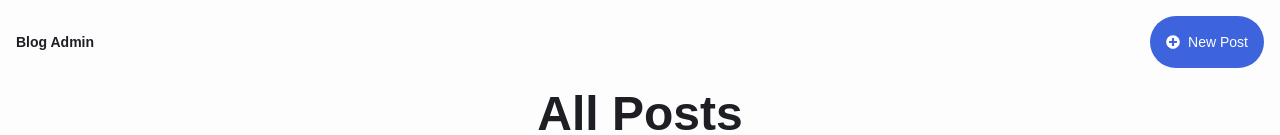
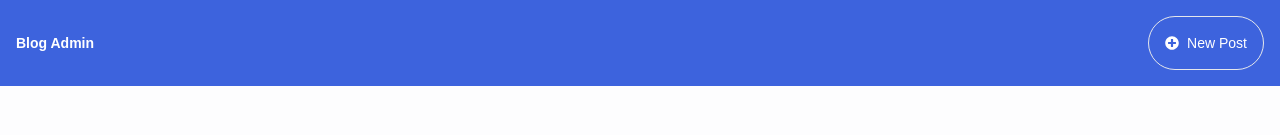
Before and after one commit to ranto-dev/yitro-consulting-npm, a React (Vite) app: page /admin/dashboard in a window 1280 px wide. Shown: the top 135 px of the page. Built offline with nearby package versions, Linux system fonts and the light colour scheme.

Commit message:
bg color to navbar, dashboard section

```diff
--- a/src/pages/admin/Dashboard.tsx
+++ b/src/pages/admin/Dashboard.tsx
@@ -4,19 +4,22 @@ import Content from "../../components/blog/Content";
 export default function Dashboard() {
   return (
     <div className="w-full">
-      <div className="flex justify-between items-center p-4 sticky top-0 shadow-[2rem] " style={{ borderBottom: "1rem" }}>
+      <div
+        className="flex justify-between items-center bg-primary p-4 sticky top-0 shadow-[2rem]"
+        style={{ borderBottom: "1rem" }}
+      >
         <div>
-          <h1 className="text-sm">Blog Admin</h1>
+          <h1 className="text-sm text-white">Blog Admin</h1>
         </div>
         <div>
-          <button className="flex justify-center items-center gap-2 bg-primary overflow-hidden rounded-full p-4 text-white text-sm">
+          <button className="flex justify-center items-center gap-2 border border-white rounded-full p-4 text-white text-sm">
             <FaPlusCircle />
             New Post
           </button>
         </div>
       </div>
       <div>
-        <div className="text-center">
+        <div className="text-center my-10">
           <h1>All Posts</h1>
           <Content />
         </div>
```
